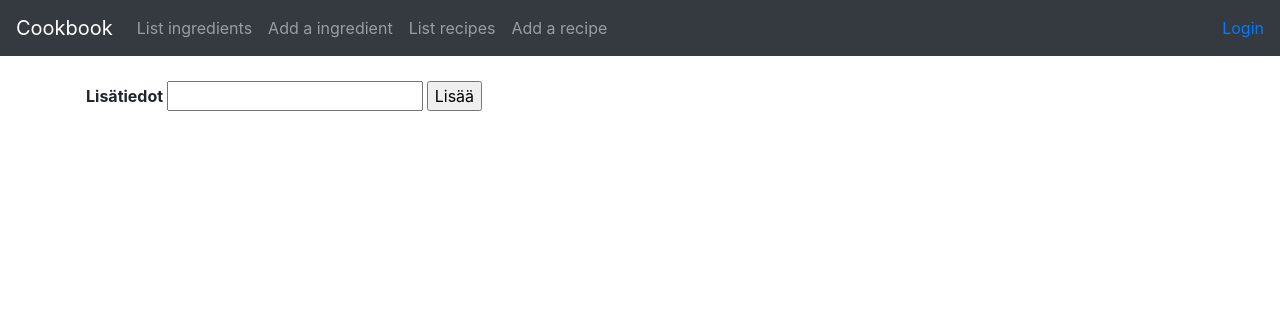
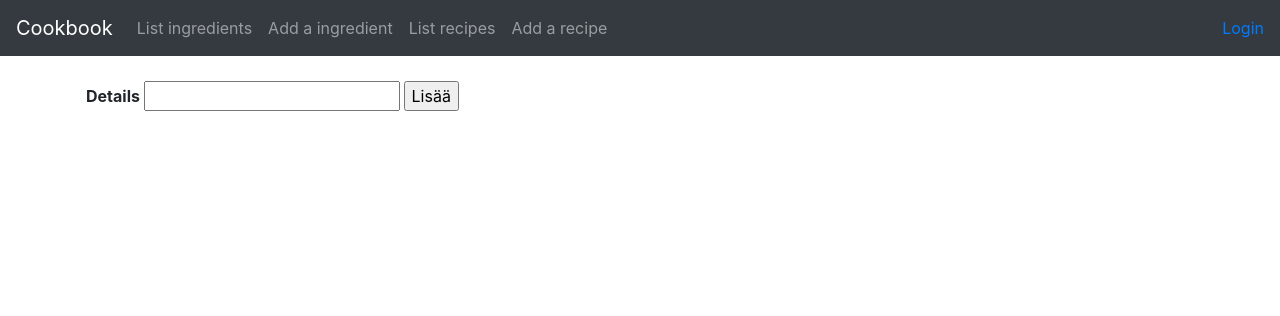
Before and after one commit to lanh97/keittokirja, a Flask app: page /ingredients/1/ in a window 1280 px wide. Shown: the top 316 px of the page. Run offline with Flask 2, Linux system fonts and the light colour scheme; lists and menus that the app fills with data are empty; some libraries are stand-ins or nearby versions.

Commit message:
tietokantakaavio lisätty ja muunsin kaiken englanniksi

```diff
--- a/application/ingredients/forms.py
+++ b/application/ingredients/forms.py
@@ -2,14 +2,14 @@ from flask_wtf import FlaskForm
 from wtforms import BooleanField, StringField, validators, IntegerField
 
 class IngredientForm(FlaskForm):
-    lisatiedot = StringField("Lisätiedot")
+    details = StringField("Details")
 
     class Meta:
         csrf = False
 
 class IngredientsForm(FlaskForm):
     name = StringField("Name", [validators.Length(min=2)])
-    lisatiedot = StringField("Lisätiedot", [validators.Length(min=2)])
+    details = StringField("Details", [validators.Length(min=2)])
 
     class Meta:
         csrf = False
--- a/application/ingredients/views.py
+++ b/application/ingredients/views.py
@@ -21,13 +21,13 @@ def singredient_index(ingredient_id):
     return render_template("ingredients/id.html", form=IngredientForm())
 
 
-@app.route("/ingredients/lisatiedot", methods=["POST"])
+@app.route("/ingredients/details", methods=["POST"])
 @login_required
 def ingredient_lisatiedot():
     form = IngredientForm(request.form)
     id = session["ingredientid"]
     ingre = Ingredient.query.get(id)
-    ingre.lisatiedot = form.lisatiedot.data
+    ingre.details = form.details.data
     db.session().commit()
     return redirect(url_for("ingredients_index"))
 
@@ -51,7 +51,7 @@ def ingredients_create():
     if not form.validate():
         return render_template("ingredients/new.html", form=form)
 
-    ingre = Ingredient(form.name.data, form.lisatiedot.data)
+    ingre = Ingredient(form.name.data, form.details.data)
     db.session().add(ingre)
     db.session().commit()
 
--- a/application/templates/ingredients/id.html
+++ b/application/templates/ingredients/id.html
@@ -5,8 +5,8 @@
   <tr>
     <th>
       <form method="POST" action="{{ url_for('ingredient_lisatiedot') }}">
-      {{ form.lisatiedot.label }}
-      {{ form.lisatiedot }}
+      {{ form.details.label }}
+      {{ form.details }}
     <input type="submit" value="Lisää" />
     </form>
     </th>
--- a/application/templates/ingredients/new.html
+++ b/application/templates/ingredients/new.html
@@ -13,8 +13,8 @@
         {% endfor %}
       </ul>
     <tr>
-      <td>{{ form.lisatiedot.label }}</td>
-        <td>{{ form.lisatiedot }}</td>
+      <td>{{ form.details.label }}</td>
+        <td>{{ form.details }}</td>
     </tr>
     <tr>
       <td><input type="submit" value="Add a new ingredient"/></td>
```
Also changed, not shown: application/ingredients/models.py (+4 -4 lines), 2 other files.
